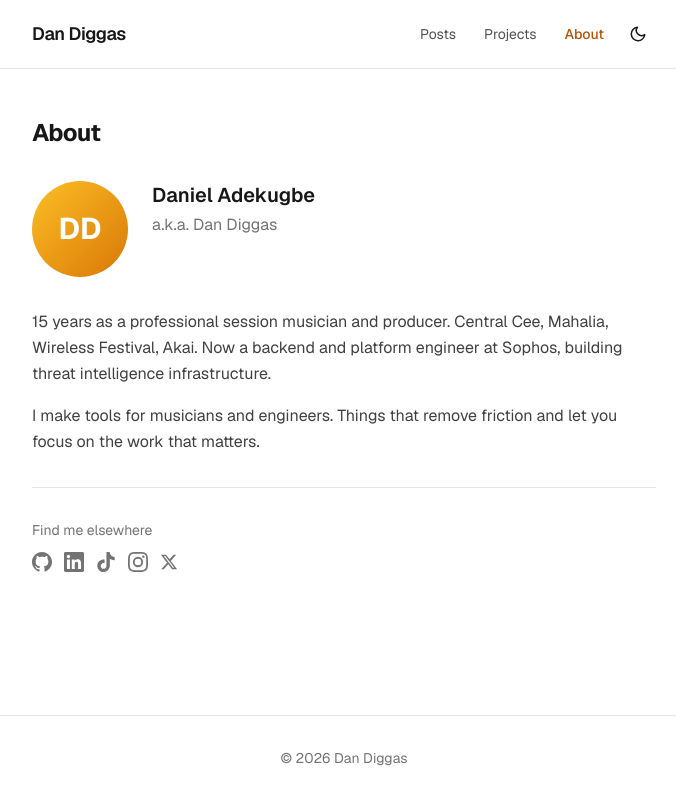
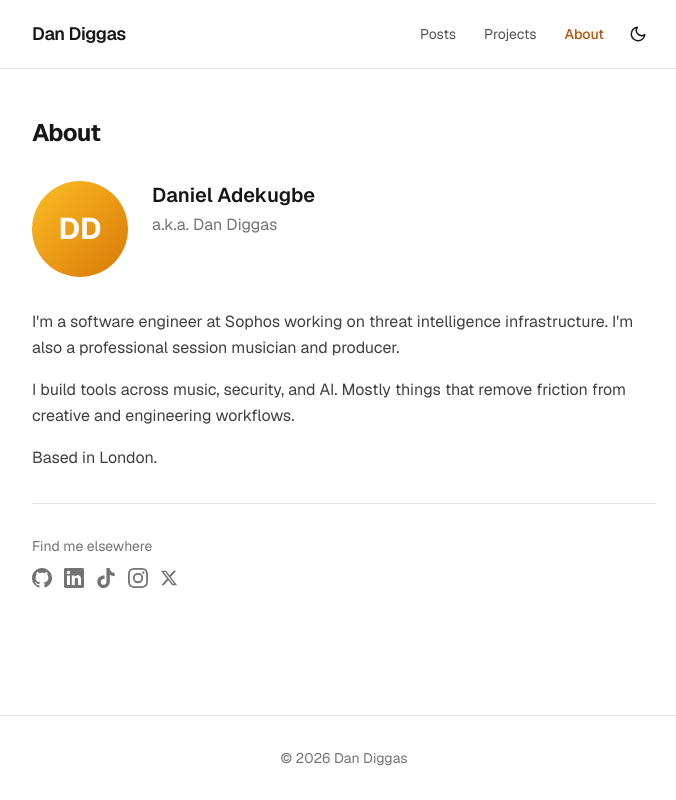
Before and after one commit to Dandiggas/dandiggas-site, a Next.js app: page /about in a window 1280 px wide. Shown: the whole page, without its empty margins (296-972 px from the left). Built offline with nearby package versions, Linux system fonts and the light colour scheme.

Commit message:
update about page bio

```diff
--- a/src/app/about/page.tsx
+++ b/src/app/about/page.tsx
@@ -23,13 +23,15 @@ export default function AboutPage() {
       </div>
       <div className="space-y-4 text-neutral-700 dark:text-neutral-300 leading-relaxed">
         <p>
-          15 years as a professional session musician and producer. Central Cee,
-          Mahalia, Wireless Festival, Akai. Now a backend and platform engineer
-          at Sophos, building threat intelligence infrastructure.
+          I&apos;m a software engineer at Sophos working on threat intelligence
+          infrastructure. I&apos;m also a professional session musician and producer.
         </p>
         <p>
-          I make tools for musicians and engineers. Things that remove friction
-          and let you focus on the work that matters.
+          I build tools across music, security, and AI. Mostly things that
+          remove friction from creative and engineering workflows.
+        </p>
+        <p>
+          Based in London.
         </p>
       </div>
       <div className="mt-8 pt-8 border-t border-neutral-200 dark:border-neutral-800">
```
